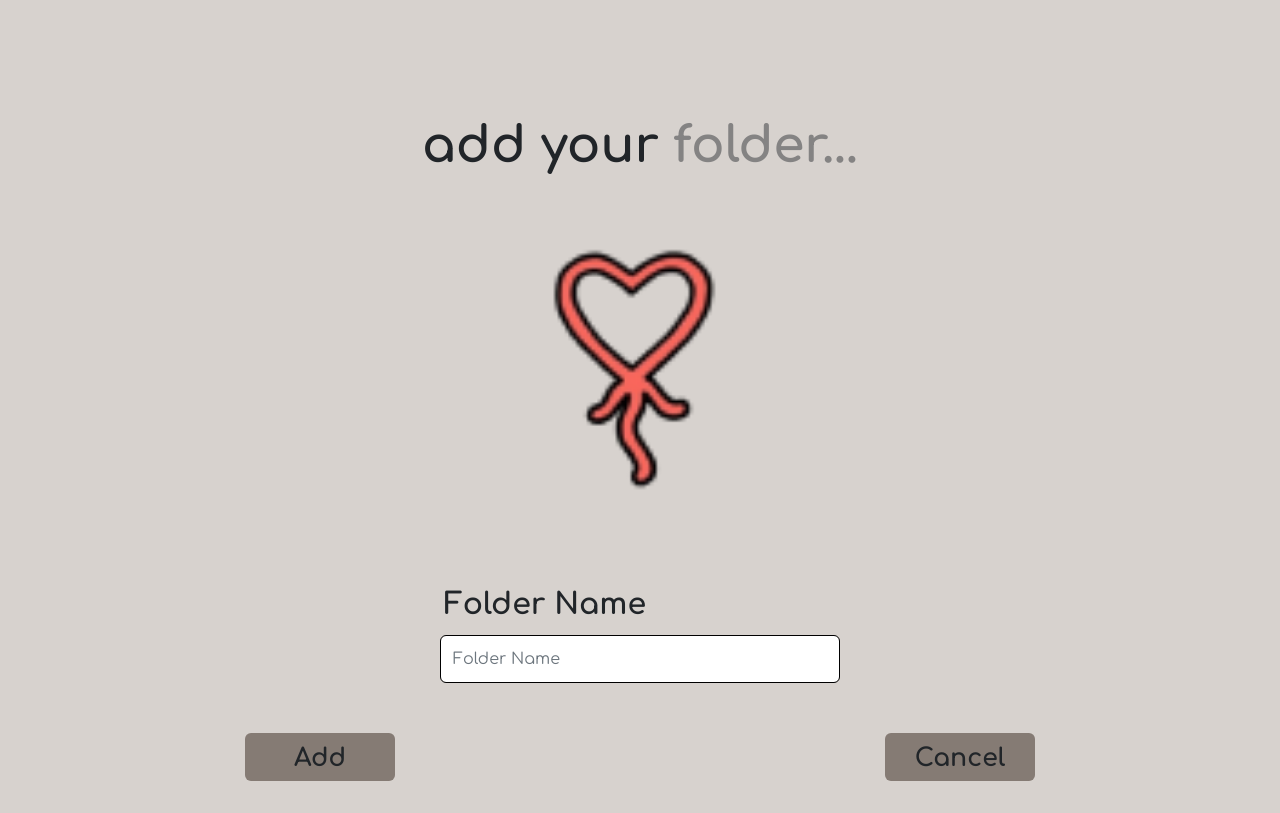
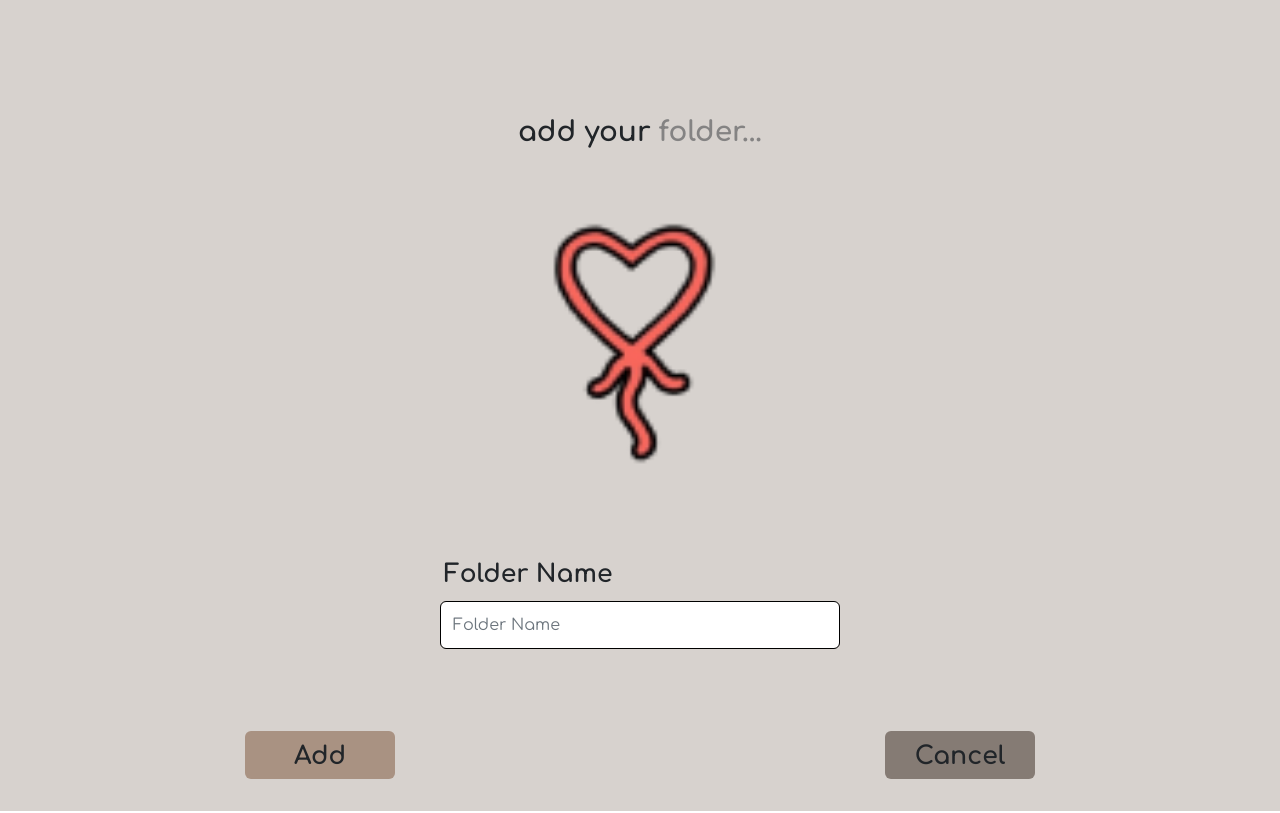
Before and after one commit to JeremyLapham/RememberWhen, a React (Create React App) app: page /AddFolder in a window 1280 px wide. Built offline with nearby package versions, Linux system fonts and the light colour scheme.

Commit message:
desktop updates

```diff
--- a/src/Components/AddFolderComponent/AddFolder.css
+++ b/src/Components/AddFolderComponent/AddFolder.css
@@ -21,7 +21,14 @@
     height:40px;
 }
 
-.folderBtn {
+.addfolderBtn {
+    background-color: #A99282;
+    font-size:15px;
+    font-weight:bold;
+    margin-bottom: 2rem;
+}
+
+.cancelfolderBtn {
     background-color: #857B74;
     font-size:15px;
     font-weight:bold;
@@ -30,7 +37,8 @@
 
 @media screen and (min-width: 1024px) {
     .addFolderTxt {
-        font-size: 50px;
+        font-size: 28px;
+        font-weight: bolder;
     }
 
     .folderIMG {
@@ -39,7 +47,7 @@
     }
 
     .inputTxt {
-        font-size: 30px;
+        font-size: 25px;
     }
 
     .inputFolder {
@@ -48,10 +56,17 @@
         border: solid 1px black !important;
     }
 
-    .folderBtn {
+    .addfolderBtn {
         width: 150px !important;
         height: 48px !important;
         font-size: 25px !important;
+        margin-top: 2rem;
+    }
 
+    .cancelfolderBtn {
+        width: 150px !important;
+        height: 48px !important;
+        font-size: 25px !important;
+        margin-top: 2rem;
     }
 }
--- a/src/Components/AddFolderComponent/AddFolder.tsx
+++ b/src/Components/AddFolderComponent/AddFolder.tsx
@@ -62,10 +62,10 @@ export default function AddFolder() {
 
             <Row>
                 <Col className='d-flex justify-content-center folderBtnCol'>
-                    <Button onClick={() => setShow(true)} className='folderBtn' variant=''>Add</Button>
+                    <Button onClick={() => setShow(true)} className='addfolderBtn' variant=''>Add</Button>
                 </Col>
                 <Col className='d-flex justify-content-center folderBtnCol'>
-                    <Button onClick={handleBackToHome} className='folderBtn' variant=''>Cancel</Button>
+                    <Button onClick={handleBackToHome} className='cancelfolderBtn' variant=''>Cancel</Button>
                 </Col>
             </Row>
         </Container>
--- a/src/Components/AddMemoryComponent/AddMemory.tsx
+++ b/src/Components/AddMemoryComponent/AddMemory.tsx
@@ -43,7 +43,7 @@ export default function AddMemory() {
                 </Col>
             </Row>
             <CustomNavbar />
-            <h1 className='addMemoryTitle'>add your memory...</h1>
+            <h1 className='addMemoryTitle'>add your <p style={{color:'#848383'}} className='d-inline'>memory...</p></h1>
             <Row>
                 <Col className='addImgCol'>
                     <Form.Group className="mb-3 d-flex flex-column align-items-center" controlId="Image">
@@ -105,7 +105,7 @@ export default function AddMemory() {
             </Row>
             <Row>
                 <Col className='d-flex justify-content-center'>
-                    <Button onClick={() => setShow(true)} className='addCancelBtn' variant=''>Add</Button>
+                    <Button onClick={() => setShow(true)} className='addBtn' variant=''>Add</Button>
                 </Col>
                 <Col className='d-flex justify-content-center'>
                     <Button onClick={handleBackToHome} className='addCancelBtn' variant=''>Cancel</Button>
--- a/src/Components/HomePageComponent/DashBoard.css
+++ b/src/Components/HomePageComponent/DashBoard.css
@@ -247,7 +247,7 @@
 }
 
 @media only screen and (max-width: 800px) {
-  .desktopAddBtn {
+  .desktopAddCol {
     display: none !important;
   }
 }
--- a/src/Components/HomePageComponent/DashBoard.tsx
+++ b/src/Components/HomePageComponent/DashBoard.tsx
@@ -237,18 +237,17 @@ export default function DashBoard() {
         </Row>
       )}
 
-      {/* className="d-flex justify-content-center" in Col with original button */}
 
       <Row className="desktopBtnRow">
       <Col className="desktopAddCol">
           <Button onClick={() => navigate("/AddMemory")} className="desktopAddBtn">Add Memory +</Button>
         </Col>
-        <Col>
+        <Col className="d-flex justify-content-center">
           <Button onClick={handleClick} className="moreMemories" variant="">
             {moreMemoryClicked ? "Go Back" : "Click for all memories"}
           </Button>
         </Col>
-        <Col>
+        <Col className="desktopAddCol">
           <Button onClick={() => navigate("/AddFolder")} className="desktopAddBtn2">Add Folder +</Button>
         </Col>
       </Row>
```
